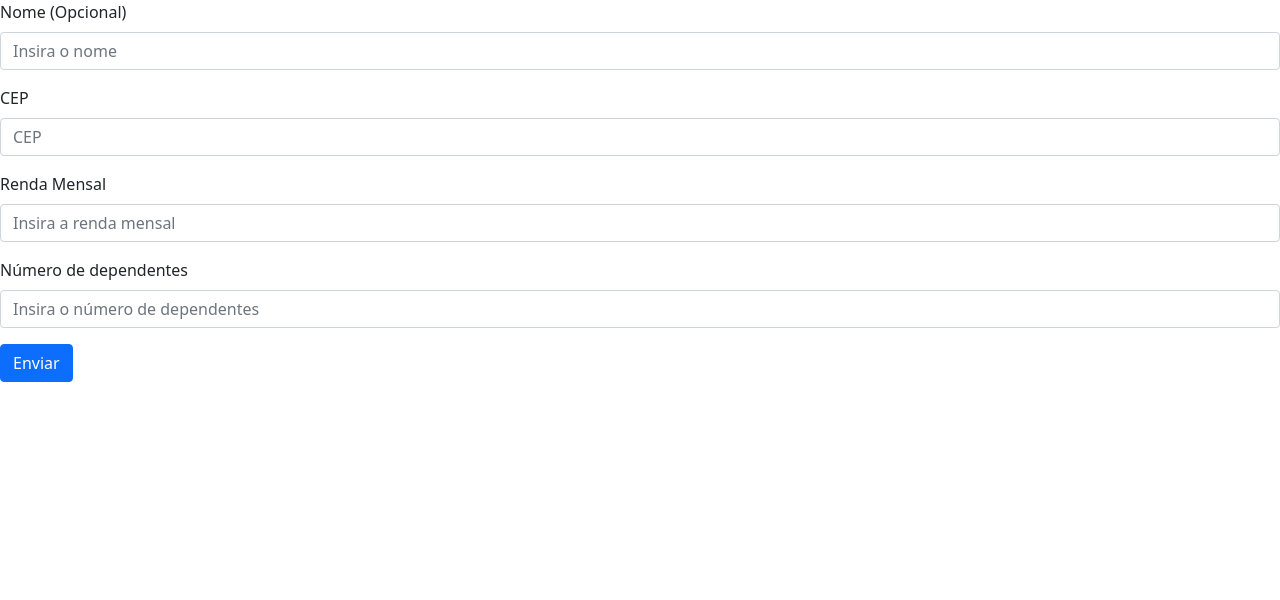
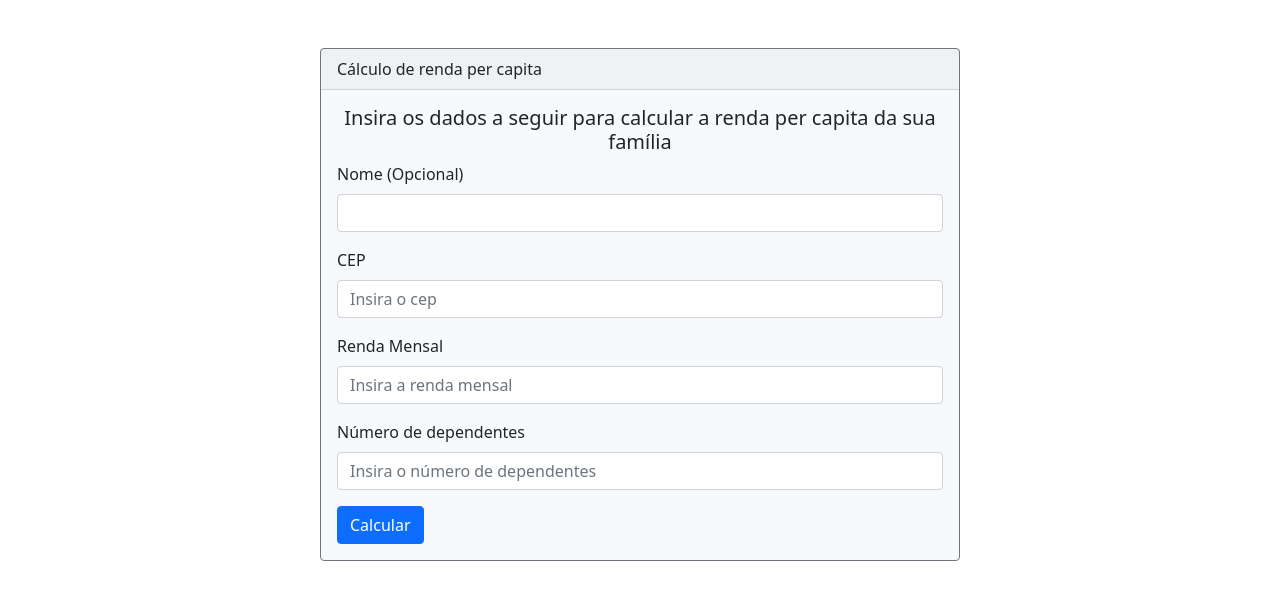
Before and after one commit to rodrigobbrozinga/desafio-renda, a React (Create React App) app: page / in a window 1280 px wide. Shown: the top 600 px of the page. Built offline with nearby package versions, Linux system fonts and the light colour scheme.

Commit message:
Evento formulario

```diff
--- a/src/App.js
+++ b/src/App.js
@@ -1,4 +1,3 @@
-import logo from './logo.svg';
 import './App.css';
 import Formulario from './components/form';
 import 'bootstrap/dist/css/bootstrap.min.css';
--- a/src/components/form.jsx
+++ b/src/components/form.jsx
@@ -1,32 +1,49 @@
 import { Form, Button, Card } from "react-bootstrap";
 
 const Formulario = () => {
+    const submitHandler = (e) => {
+        e.preventDefault();
+        const formData = new FormData(e.target);
+        const data = Object.fromEntries(formData);
+        console.log(data);
+        console.log("A renda per capita é de " + data.renda / (parseInt(data.dependentes) + 1));
+    }
+
     return (
-        <Form>
+        <>
+            <Card border="secondary" bg="light" className="w-50 m-auto mt-5">
+                <Card.Header>Cálculo de renda per capita</Card.Header>
+                <Card.Body>
+                    <Card.Title className="text-center">Insira os dados a seguir para calcular a renda per capita da sua família</Card.Title>
+                    <Card.Text>
+                        <Form onSubmit={submitHandler}>
                             <Form.Group className="mb-3" controlId="nome">
                                 <Form.Label>Nome (Opcional)</Form.Label>
-                <Form.Control type="text" placeholder="Insira o nome" />
+                                <input type="text" name="nome" className="form-control" />
                             </Form.Group>
 
                             <Form.Group className="mb-3" controlId="CEP">
                                 <Form.Label>CEP</Form.Label>
-                <Form.Control type="text" placeholder="CEP" required />
+                                <input type="text" name="cep" placeholder="Insira o cep" className="form-control" />
                             </Form.Group>
 
                             <Form.Group className="mb-3" controlId="renda">
                                 <Form.Label>Renda Mensal</Form.Label>
-                <Form.Control type="text" placeholder="Insira a renda mensal" required />
+                                <input type="text" name="renda" placeholder="Insira a renda mensal" className="form-control" />
                             </Form.Group>
 
                             <Form.Group className="mb-3" controlId="dependentes">
                                 <Form.Label>Número de dependentes</Form.Label>
-                <Form.Control type="number" placeholder="Insira o número de dependentes" required />
+                                <input type="text" name="dependentes" placeholder="Insira o número de dependentes" className="form-control" />
                             </Form.Group>
+                            <Button variant="primary" type="submit">Calcular</Button>
+                        </Form>
+                    </Card.Text>
+                </Card.Body>
+            </Card>
 
-            <Button variant="primary" type="submit">
-                Enviar
-            </Button>
-        </Form>
+
+        </>
     )
 }
 
--- a/src/index.js
+++ b/src/index.js
@@ -2,7 +2,6 @@ import React from 'react';
 import ReactDOM from 'react-dom';
 import './index.css';
 import App from './App';
-import reportWebVitals from './reportWebVitals';
 
 ReactDOM.render(
   <React.StrictMode>
@@ -10,8 +9,3 @@ ReactDOM.render(
   </React.StrictMode>,
   document.getElementById('root')
 );
-
-// If you want to start measuring performance in your app, pass a function
-// to log results (for example: reportWebVitals(console.log))
-// or send to an analytics endpoint. Learn more: https://bit.ly/CRA-vitals
-reportWebVitals();
```
Lines whose indentation alone changed are shown as unchanged.
